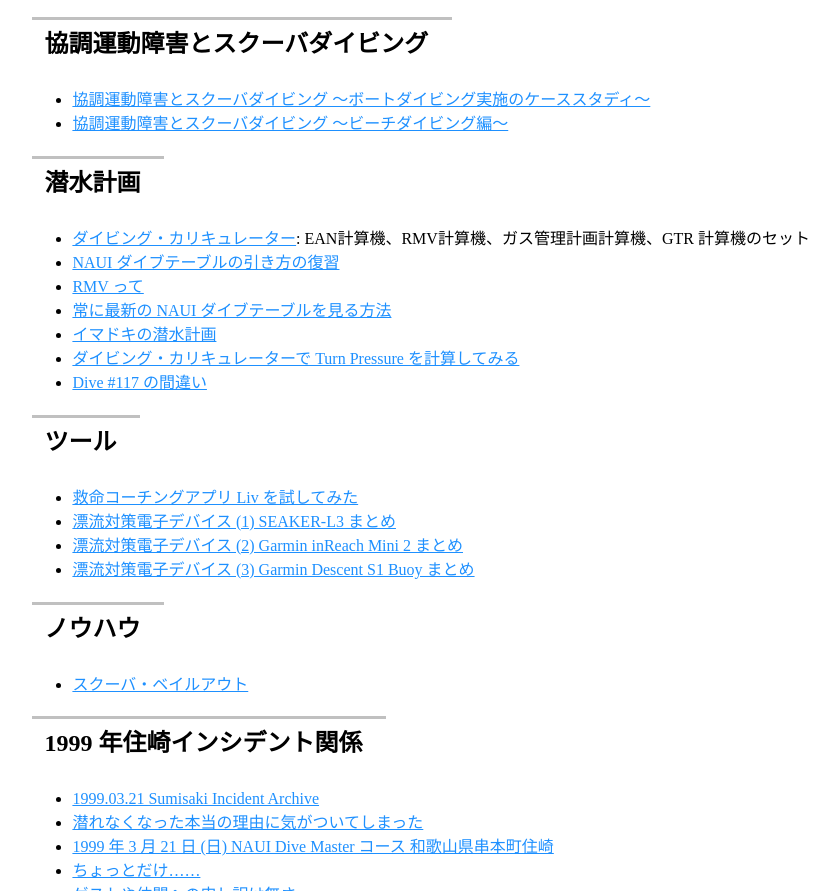
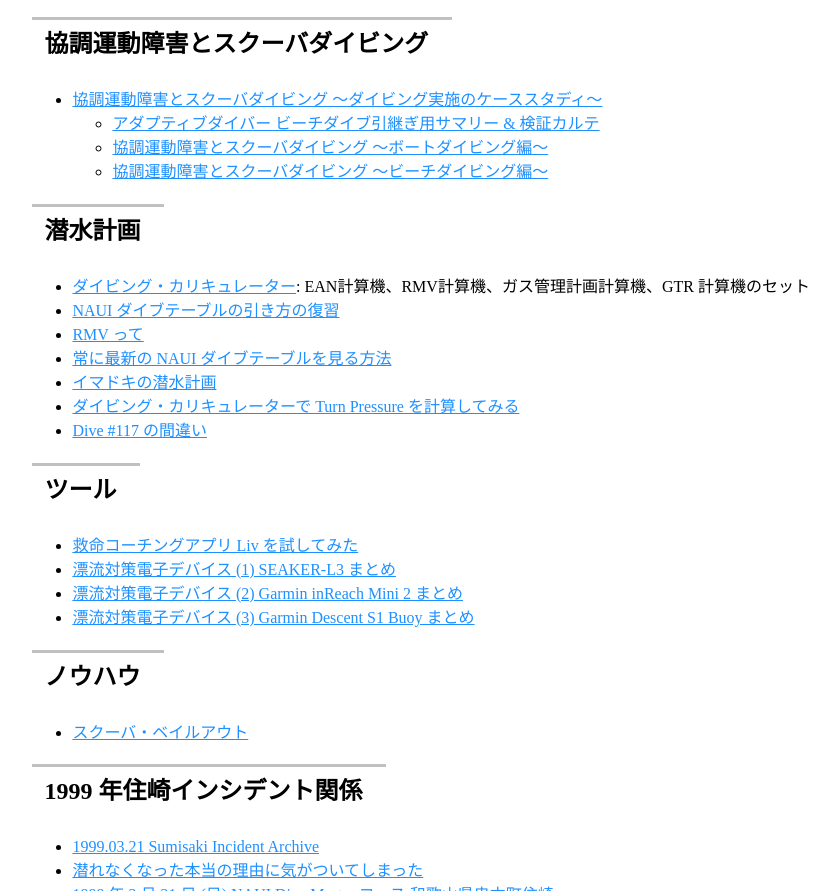
Before and after one commit to mitsugu/hope, a plain HTML site: page index.html in a window 1280 px wide. Shown: the part 850-1741 px from the top of the page, without its empty margins (102-941 px from the left). Drawn offline with Linux system fonts and the light colour scheme.

Commit message:
協調運動障害関係

```diff
--- a/index.html
+++ b/index.html
@@ -121,8 +121,13 @@
 
 		<h2 id="disability">協調運動障害とスクーバダイビング</h2>
 		<ul>
-		<li><a href="https://mitsugu.github.io/disability-diving/" class="external" target="_blank">協調運動障害とスクーバダイビング 〜ボートダイビング実施のケーススタディ〜</a></li>
-		<li><a href="https://mitsugu.github.io/disability-diving/beachdive.html" class="external" target="_blank">協調運動障害とスクーバダイビング 〜ビーチダイビング編〜</a></li>
+		<li><a href="https://mitsugu.github.io/disability-diving/" class="external" target="_blank">協調運動障害とスクーバダイビング 〜ダイビング実施のケーススタディ〜</a>
+			<ul>
+			<li><a href="https://mitsugu.github.io/disability-diving/adaptive20261030.html" class="external" target="_blank">アダプティブダイバー ビーチダイブ引継ぎ用サマリー &amp; 検証カルテ</a></li>
+			<li><a href="https://mitsugu.github.io/disability-diving/boatdive.html" class="external" target="_blank">協調運動障害とスクーバダイビング 〜ボートダイビング編〜</a></li>
+			<li><a href="https://mitsugu.github.io/disability-diving/beachdive.html" class="external" target="_blank">協調運動障害とスクーバダイビング 〜ビーチダイビング編〜</a></li>
+			</ul>
+		</li>
 		</ul>
 
 		<h2 id="diveplan">潜水計画</h2>
```
